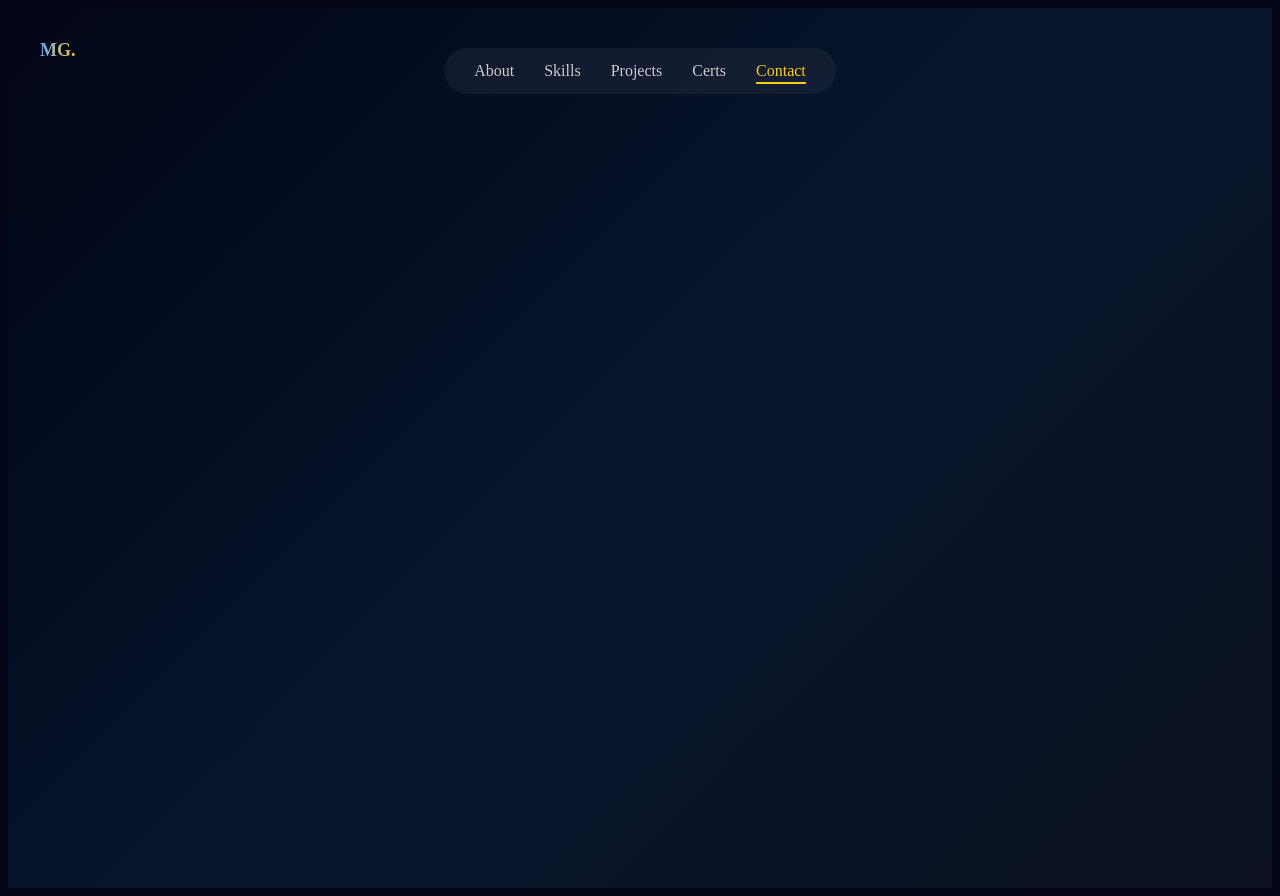
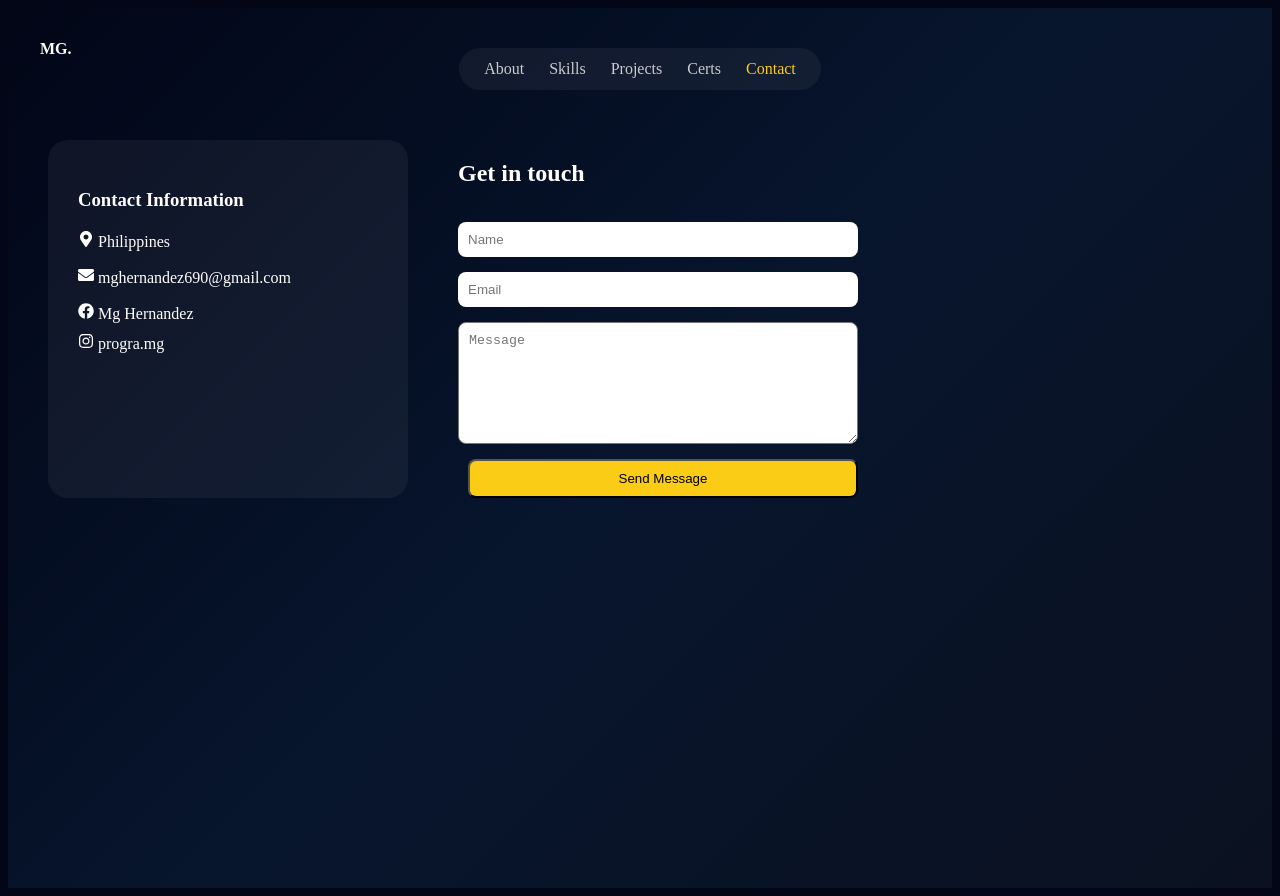
Before and after one commit to mghernandez690-del/portfolio, a Next.js app: page / in a window 1280 px wide. Both pictures are taken after a click on the element "Contact". Built offline with nearby package versions, Linux system fonts and the light colour scheme.

Commit message:
premium hero + contact section

```diff
--- a/app/page.tsx
+++ b/app/page.tsx
@@ -2,62 +2,43 @@
 
 import { useState, useEffect } from "react";
 import type { CSSProperties } from "react";
-
-// ICONS
 import {
-  FaHtml5,
-  FaCss3Alt,
-  FaJs,
-  FaReact,
-  FaServer,
+  FaFacebook,
+  FaInstagram,
+  FaEnvelope,
+  FaMapMarkerAlt,
 } from "react-icons/fa";
-import { SiNextdotjs, SiTailwindcss } from "react-icons/si";
 
 export default function Home() {
   const [active, setActive] = useState("about");
-  const [show, setShow] = useState(true);
   const [text, setText] = useState("");
-  const [animateBars, setAnimateBars] = useState(false);
 
-  const fullText = "Frontend Developer";
+  const roles = ["Frontend Developer", "UI Designer", "Web Developer"];
   const tabs = ["about", "skills", "projects", "certs", "contact"];
 
-  // TYPEWRITER
+  // ✅ FIXED TYPEWRITER (LOOPING)
   useEffect(() => {
     let i = 0;
-    setText("");
+    let current = 0;
+    let deleting = false;
+
     const interval = setInterval(() => {
-      setText(fullText.slice(0, i + 1));
-      i++;
-      if (i === fullText.length) clearInterval(interval);
-    }, 40);
+      const full = roles[current];
+
+      if (!deleting) {
+        setText(full.slice(0, i++));
+        if (i > full.length) deleting = true;
+      } else {
+        setText(full.slice(0, i--));
+        if (i === 0) {
+          deleting = false;
+          current = (current + 1) % roles.length;
+        }
+      }
+    }, 60);
+
     return () => clearInterval(interval);
-  }, [active]);
-
-  // TRANSITION
-  useEffect(() => {
-    setShow(false);
-    const t = setTimeout(() => setShow(true), 200);
-    return () => clearTimeout(t);
-  }, [active]);
-
-  // SKILL ANIMATION
-  useEffect(() => {
-    if (active === "skills") {
-      setAnimateBars(false);
-      setTimeout(() => setAnimateBars(true), 200);
-    }
-  }, [active]);
-
-  const getGlow = (name: string) => {
-    if (name === "HTML") return "0 0 30px #f97316";
-    if (name === "CSS") return "0 0 30px #3b82f6";
-    if (name === "JavaScript") return "0 0 30px #facc15";
-    if (name === "React") return "0 0 30px #22d3ee";
-    if (name === "Next.js") return "0 0 30px #ffffff";
-    if (name === "Tailwind") return "0 0 30px #38bdf8";
-    return "0 0 30px rgba(250,204,21,0.8)";
-  };
+  }, []);
 
   return (
     <main style={mainStyle}>
@@ -67,45 +48,37 @@ export default function Home() {
       {/* NAV */}
       <div style={navWrapper}>
         <div style={navStyle}>
-          {tabs.map((item) => {
-            const label = item.charAt(0).toUpperCase() + item.slice(1);
-            return (
+          {tabs.map((t) => (
             <span
-                key={item}
-                onClick={() => setActive(item)}
+              key={t}
+              onClick={() => setActive(t)}
               style={{
                 ...navItem,
-                  color: active === item ? "#facc15" : "#ccc",
+                color: active === t ? "#facc15" : "#ccc",
               }}
             >
-                {label}
-                <span
-                  style={{
-                    ...underline,
-                    width: active === item ? "100%" : "0%",
-                  }}
-                />
+              {t.charAt(0).toUpperCase() + t.slice(1)}
             </span>
-            );
-          })}
+          ))}
         </div>
       </div>
 
-      {/* CONTENT */}
-      <div style={contentStyle(show)}>
-        {/* ABOUT */}
+      {/* HERO */}
       {active === "about" && (
-          <div style={aboutWrapper}>
+        <div style={heroWrapper}>
           <div>
             <p style={{ color: "#aaa" }}>Hello, I'm</p>
 
-              <h1 style={gradientTitle}>MG HERNANDEZ</h1>
+            <h1 style={title}>MG HERNANDEZ</h1>
 
-              <h2 style={{ color: "#facc15" }}>{text} |</h2>
+            <h2 style={role}>
+              {text}
+              <span style={{ marginLeft: 5 }}>|</span>
+            </h2>
 
             <p style={desc}>
-                Even if my vision isn’t always clear, my goals are. I push myself
-                to learn, improve, and build impactful web applications.
+              I build clean, modern, and impactful web applications with a
+              passion for design and performance.
             </p>
 
             <div style={{ marginTop: 20 }}>
@@ -114,65 +87,62 @@ export default function Home() {
             </div>
           </div>
 
-            <div style={cardStyle}>
+          {/* IMAGE WITH HOVER */}
+          <div
+            style={imgCard}
+            onMouseEnter={(e) => {
+              e.currentTarget.style.transform =
+                "rotateY(10deg) rotateX(5deg) scale(1.05)";
+              e.currentTarget.style.boxShadow =
+                "0 0 40px rgba(250,204,21,0.5)";
+            }}
+            onMouseLeave={(e) => {
+              e.currentTarget.style.transform = "scale(1)";
+              e.currentTarget.style.boxShadow = "none";
+            }}
+          >
             <img
               src="/profile.png"
-                style={{ width: 320, borderRadius: 15 }}
+              style={{ width: 300, borderRadius: 15 }}
             />
           </div>
         </div>
       )}
 
-        {/* SKILLS */}
-        {active === "skills" && (
-          <div>
-            <h2 style={skillsTitle}>Skills</h2>
+      {/* CONTACT */}
+      {active === "contact" && (
+        <div style={contactWrapper}>
+          {/* LEFT CARD */}
+          <div style={contactCard}>
+            <h3>Contact Information</h3>
 
-            <div style={gridStyle}>
-              {[
-                { name: "HTML", icon: <FaHtml5 />, level: 90 },
-                { name: "CSS", icon: <FaCss3Alt />, level: 90 },
-                { name: "JavaScript", icon: <FaJs />, level: 75 },
-                { name: "React", icon: <FaReact />, level: 70 },
-                { name: "Next.js", icon: <SiNextdotjs />, level: 65 },
-                { name: "Tailwind", icon: <SiTailwindcss />, level: 55 },
-                { name: "XAMPP", icon: <FaServer />, level: 80 },
-                { name: "Laragon", icon: <FaServer />, level: 80 },
-              ].map((skill) => (
-                <div key={skill.name} style={{ textAlign: "center" }}>
-                  {/* ICON */}
-                  <div
-                    style={circleIcon}
-                    onMouseEnter={(e) => {
-                      e.currentTarget.style.transform =
-                        "rotateX(12deg) rotateY(-12deg) scale(1.1)";
-                      e.currentTarget.style.boxShadow = getGlow(skill.name);
-                    }}
-                    onMouseLeave={(e) => {
-                      e.currentTarget.style.transform =
-                        "rotateX(0deg) rotateY(0deg) scale(1)";
-                      e.currentTarget.style.boxShadow = "none";
-                    }}
-                  >
-                    {skill.icon}
+            <p style={{ marginTop: 20 }}>
+              <FaMapMarkerAlt /> Philippines
+            </p>
+            <p>
+              <FaEnvelope /> mghernandez690@gmail.com
+            </p>
+
+            <div style={socials}>
+              <FaFacebook /> Mg Hernandez
+            </div>
+            <div style={socials}>
+              <FaInstagram /> progra.mg
+            </div>
           </div>
 
-                  <p>{skill.name}</p>
+          {/* FORM */}
+          <div style={form}>
+            <h2>Get in touch</h2>
 
-                  <div style={barContainer}>
-                    <div
-                      style={{
-                        ...barFill,
-                        width: animateBars ? `${skill.level}%` : "0%",
-                      }}
-                    />
-                  </div>
-                </div>
-              ))}
+            <input placeholder="Name" style={input} />
+            <input placeholder="Email" style={input} />
+            <textarea placeholder="Message" style={textarea} />
+
+            <button style={btnPrimary}>Send Message</button>
           </div>
         </div>
       )}
-      </div>
     </main>
   );
 }
@@ -183,7 +153,7 @@ const mainStyle: CSSProperties = {
   minHeight: "100vh",
   background: "linear-gradient(135deg,#020617,#07152d,#0b1120)",
   color: "white",
-  padding: "40px",
+  padding: 40,
 };
 
 const logoStyle: CSSProperties = {
@@ -191,60 +161,42 @@ const logoStyle: CSSProperties = {
   left: 40,
   top: 40,
   fontWeight: "bold",
-  fontSize: 18,
-  background: "linear-gradient(to right,#60a5fa,#facc15)",
-  WebkitBackgroundClip: "text",
-  color: "transparent",
 };
 
 const navWrapper: CSSProperties = {
   display: "flex",
   justifyContent: "center",
-  marginBottom: 60,
+  marginBottom: 50,
 };
 
 const navStyle: CSSProperties = {
   display: "flex",
-  gap: 30,
-  padding: "14px 30px",
+  gap: 25,
+  padding: "12px 25px",
   borderRadius: 999,
   background: "rgba(255,255,255,0.05)",
 };
 
 const navItem: CSSProperties = {
   cursor: "pointer",
-  position: "relative",
 };
 
-const underline: CSSProperties = {
-  position: "absolute",
-  height: 2,
-  bottom: -4,
-  left: 0,
-  background: "#facc15",
-  transition: "0.3s",
-};
-
-const contentStyle = (show: boolean): CSSProperties => ({
-  maxWidth: 1100,
-  margin: "0 auto",
-  opacity: show ? 1 : 0,
-  transform: show ? "translateY(0)" : "translateY(20px)",
-  transition: "0.4s",
-});
-
-const aboutWrapper: CSSProperties = {
+const heroWrapper: CSSProperties = {
   display: "flex",
   justifyContent: "space-between",
   alignItems: "center",
 };
 
-const gradientTitle: CSSProperties = {
+const title: CSSProperties = {
   fontSize: 60,
   fontWeight: "bold",
   background: "linear-gradient(to right,#60a5fa,#facc15)",
   WebkitBackgroundClip: "text",
   color: "transparent",
+};
+
+const role: CSSProperties = {
+  color: "#facc15",
 };
 
 const desc: CSSProperties = {
@@ -256,7 +208,6 @@ const btnPrimary: CSSProperties = {
   marginLeft: 10,
   padding: "10px 20px",
   background: "#facc15",
-  color: "black",
   borderRadius: 8,
 };
 
@@ -266,50 +217,46 @@ const btnOutline: CSSProperties = {
   borderRadius: 8,
 };
 
-const cardStyle: CSSProperties = {
+const imgCard: CSSProperties = {
   padding: 20,
-  borderRadius: 12,
+  borderRadius: 20,
   background: "rgba(255,255,255,0.05)",
+  transition: "0.4s",
 };
 
-const skillsTitle: CSSProperties = {
-  textAlign: "center",
-  fontSize: 36,
-  marginBottom: 40,
-  background: "linear-gradient(to right,#60a5fa,#facc15)",
-  WebkitBackgroundClip: "text",
-  color: "transparent",
+/* CONTACT */
+
+const contactWrapper: CSSProperties = {
+  display: "flex",
+  gap: 50,
 };
 
-const gridStyle: CSSProperties = {
-  display: "grid",
-  gridTemplateColumns: "repeat(4,1fr)",
-  gap: 40,
+const contactCard: CSSProperties = {
+  padding: 30,
+  borderRadius: 20,
+  background: "rgba(255,255,255,0.05)",
+  width: 300,
 };
 
-const circleIcon: CSSProperties = {
-  width: 80,
-  height: 80,
-  borderRadius: "50%",
-  display: "flex",
-  alignItems: "center",
-  justifyContent: "center",
-  fontSize: 32,
-  margin: "0 auto 10px",
-  background: "rgba(255,255,255,0.05)",
-  transition: "all 0.3s ease",
-  transformStyle: "preserve-3d",
+const socials: CSSProperties = {
+  marginTop: 10,
 };
 
-const barContainer: CSSProperties = {
-  height: 6,
-  background: "rgba(255,255,255,0.1)",
-  borderRadius: 10,
-  overflow: "hidden",
+const form: CSSProperties = {
+  display: "flex",
+  flexDirection: "column",
+  gap: 15,
+  width: 400,
 };
 
-const barFill: CSSProperties = {
-  height: "100%",
-  background: "linear-gradient(to right,#60a5fa,#facc15)",
-  transition: "1s",
+const input: CSSProperties = {
+  padding: 10,
+  borderRadius: 8,
+  border: "none",
 };
+
+const textarea: CSSProperties = {
+  padding: 10,
+  height: 100,
+  borderRadius: 8,
+};
```
Lines whose indentation alone changed are shown as unchanged.
